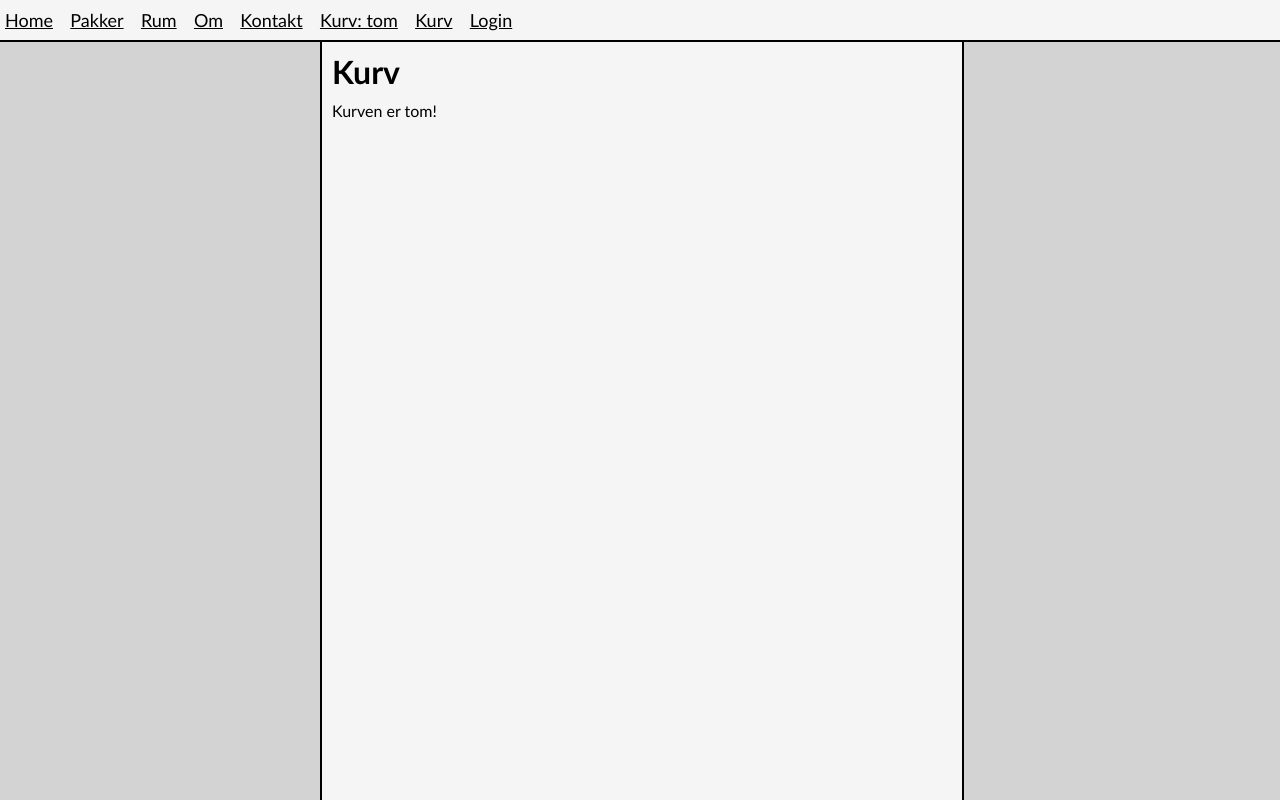
After one commit to mativ123/bunker-tek, a Flask app: page /cart in a window 1280 px wide. The commit adds this page. Run offline with Flask 2, Linux system fonts and the light colour scheme.

Commit message:
kan tilføje til kurv i en session

```diff
--- a/app/__init__.py
+++ b/app/__init__.py
@@ -1,5 +1,4 @@
 from flask import Flask
-from flask_session import Session
 from config import Config
 from flask_sqlalchemy import SQLAlchemy
 from flask_migrate import Migrate
@@ -11,6 +10,5 @@ db = SQLAlchemy(app)
 migrate = Migrate(app, db)
 login = LoginManager(app)
 login.login_view = 'login'
-Session(app)
 
 from app import routes, models
--- a/app/routes.py
+++ b/app/routes.py
@@ -13,7 +13,6 @@ rooms = [
 
 @app.route('/')
 @app.route('/index', methods=['GET', 'POST'])
-@login_required
 def index():
     return render_template('index.html', title='Home', user=current_user)
 
@@ -71,6 +70,15 @@ def kontakt():
 
 @app.route('/api/kurv', methods=['GET', 'POST'])
 def kurv():
-    session['kurv'] = request.json['navn']
-    print(session.get('kurv', 'not set'))
-    return jsonify({'din': 'mor'})
+    if not session.get('kurv'):
+        session['kurv'] = []
+    kurv_list = session['kurv']
+    kurv_list.append(request.json['navn'])
+    session['kurv'] = kurv_list
+    print(session['kurv'])
+    # return redirect(url_for('rum'))
+    return jsonify({"din": "mor"})
+
+@app.route('/cart', methods=['GET', 'POST'])
+def cart():
+    return render_template("kurv.html", title="Kurv", kurv=session.get('kurv'))
--- a/app/templates/base.html
+++ b/app/templates/base.html
@@ -15,6 +15,12 @@
             <a href="{{ url_for('rum') }}">Rum</a>
             <a href="{{ url_for('om') }}">Om</a>
             <a href="{{ url_for('kontakt') }}">Kontakt</a>
+            {% if session.get('kurv') %}
+            <a href="{{ url_for('cart') }}">Kurv: {{ session['kurv']|length }}</a>
+            {% else %}
+            <a href="{{ url_for('cart') }}">Kurv: tom</a>
+            {% endif %}
+            <a href="{{ url_for('cart') }}">Kurv</a>
             {% if current_user.is_anonymous %}
             <a href="{{ url_for('login') }}">Login</a>
             {% else %}
--- /dev/null
+++ b/app/templates/kurv.html
@@ -0,0 +1,11 @@
+{% extends "base.html" %}
+{% block content %}
+    <h1>Kurv</h1>
+    {% if not kurv %}
+        <p>Kurven er tom!</p>
+    {% else %}
+        {% for item in kurv %}
+            <p>{{ item }}</p>
+        {% endfor %}
+    {% endif %}
+{% endblock %}
--- a/app/templates/rum.html
+++ b/app/templates/rum.html
@@ -15,8 +15,9 @@
             method: "POST",
             headers: {"Content-Type": "application/json"},
             body:   JSON.stringify({"navn": navn}),
+        }).then((res) => {
+            location.reload();
         });
     }
 </script>
-<!-- <button onclick="dinmor()">Din mor</button> -->
 {% endblock %}
--- a/config.py
+++ b/config.py
@@ -6,4 +6,3 @@ class Config(object):
     SQLALCHEMY_DATABASE_URI = os.environ.get('DATABASE_URL') or \
         'sqlite:///' + os.path.join(basedir, 'app.db')
     SQLALCHEMY_TRACK_MODIFICATIONS = False
-    SESSION_TYPE = 'redis'
```
Also changed, not shown: app/templates/index.html (+6 -1 lines).
